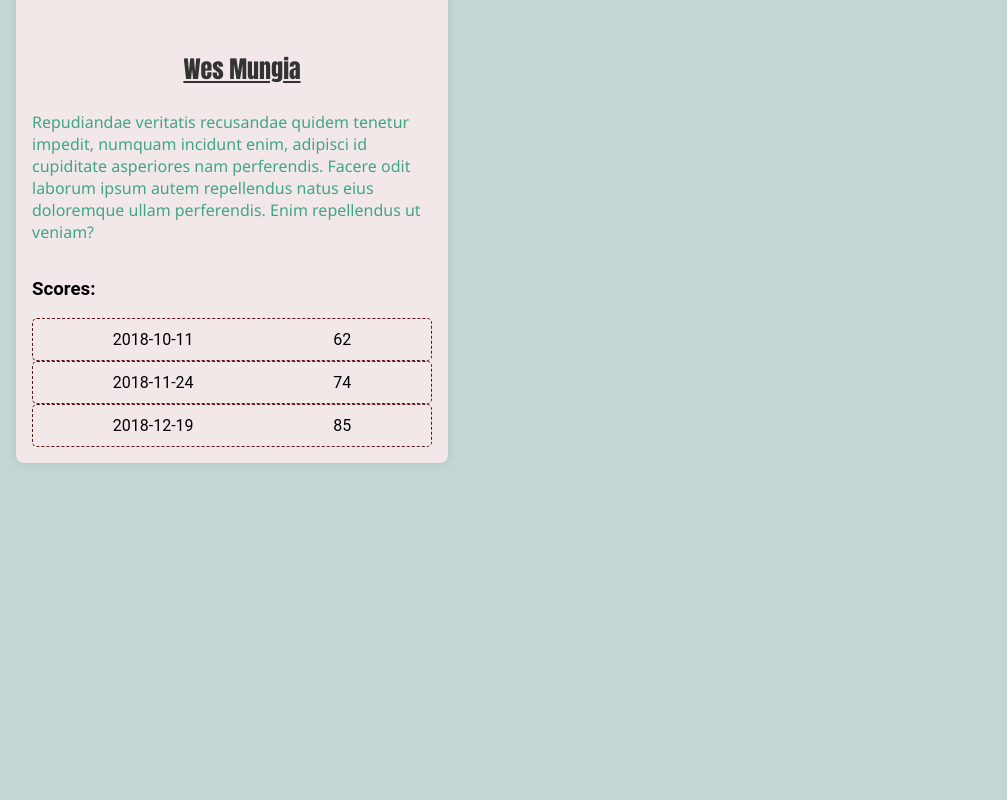
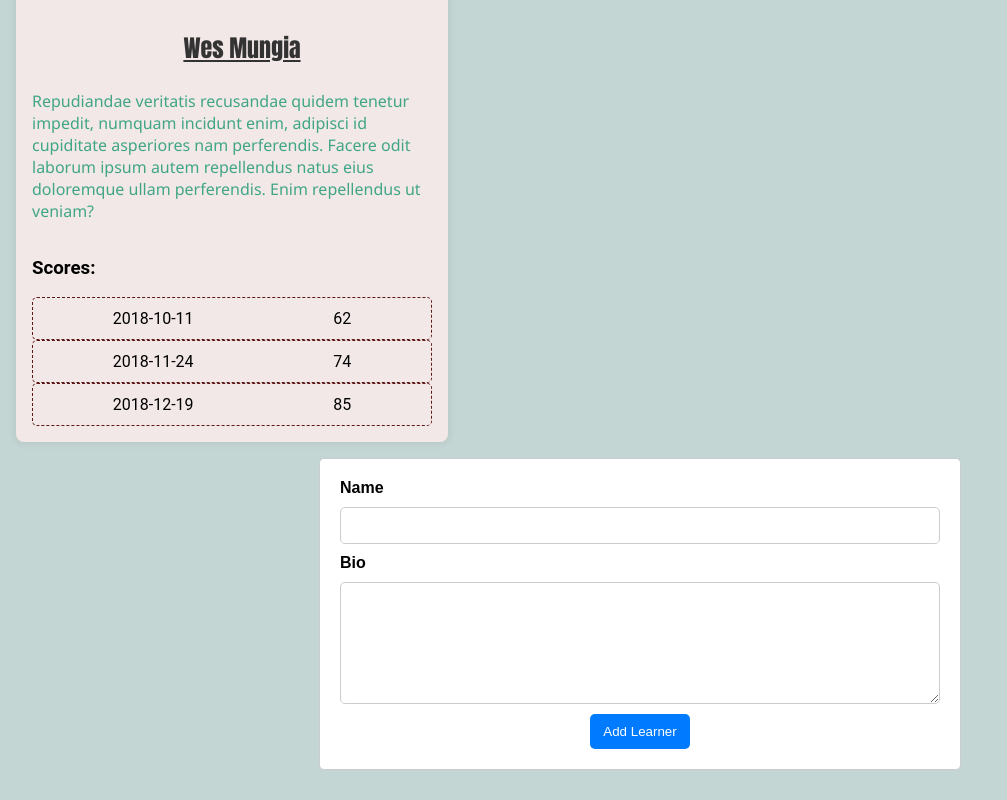
Before and after one commit to NadaFeteiha/ALAB, a React (Vite) app in the folder RALAB-320H.3.1/rendering-arrays/: page / in a window 1280 px wide. Shown: the part 815-1615 px from the top of the page, without its empty margins (0-1007 px from the left). Before the commit the page ends 1294 px from the top, so only its background shows below. Built offline with nearby package versions, Linux system fonts and the light colour scheme.

Commit message:
add new-learner form

```diff
--- a/RALAB-320H.3.1/rendering-arrays/src/App.jsx
+++ b/RALAB-320H.3.1/rendering-arrays/src/App.jsx
@@ -2,6 +2,7 @@ import { useState } from 'react'
 import './App.css'
 import learners from './data/Learner.js'
 import Learners from './components/Learners'
+import Form from './components/Form.jsx'
 
 function App() {
   const [learnerList, setLearnerList] = useState(learners)
@@ -16,6 +17,8 @@ function App() {
     <>
       <h1>Rendering Arrays</h1>
       <Learners learnerList={learnerList} />
+
+      <Form addNewLearner={addNewLearner} />
     </>
   )
 }
--- /dev/null
+++ b/RALAB-320H.3.1/rendering-arrays/src/components/Form.jsx
@@ -0,0 +1,15 @@
+import styles from './Form.module.css';
+
+
+export default function Form({ addNewLearner }) {
+    return (
+        <form className={styles.form}>
+            <label htmlFor="name">Name</label>
+            <input type="text" id="name" name="name" />
+
+            <label htmlFor="bio">Bio</label>
+            <textarea type="multiline" id="bio" name="bio" />
+            <button type="submit" onClick={addNewLearner}>Add Learner</button>
+        </form>
+    )
+}
--- /dev/null
+++ b/RALAB-320H.3.1/rendering-arrays/src/components/Form.module.css
@@ -0,0 +1,45 @@
+.form {
+    display: flex;
+    flex-direction: column;
+    width: 600px;
+    margin: 0 auto 30px auto;
+    padding: 20px;
+    border: 1px solid #ccc;
+    background: white;
+    border-radius: 5px;
+}
+
+.form label {
+    margin-bottom: 10px;
+    font-weight: bold;
+}
+
+.form input {
+    padding: 10px;
+    margin-bottom: 10px;
+    border: 1px solid #ccc;
+    border-radius: 5px;
+}
+
+.form button {
+    padding: 10px;
+    width: 100px;
+    margin: 0 auto;
+    background: #007bff;
+    color: white;
+    border: none;
+    border-radius: 5px;
+    cursor: pointer;
+}
+
+.form button:hover {
+    background: #0056b3;
+}
+
+.form textarea {
+    padding: 10px;
+    margin-bottom: 10px;
+    border: 1px solid #ccc;
+    border-radius: 5px;
+    height: 100px;
+}
--- a/RALAB-320H.3.1/rendering-arrays/src/components/Learners.jsx
+++ b/RALAB-320H.3.1/rendering-arrays/src/components/Learners.jsx
@@ -5,11 +5,7 @@ import styles from './Learners.module.css';
 export default function Learners({ learnerList }) {
     return (
         <div className={styles.body}>
-            <div>
-                <h2>Learners</h2>
-                <button>Add new Learner</button>
-            </div>
-
+            <h2>Learners</h2>
             <div className={styles.container}>
                 {
                     learnerList.map((learner) => (
```
